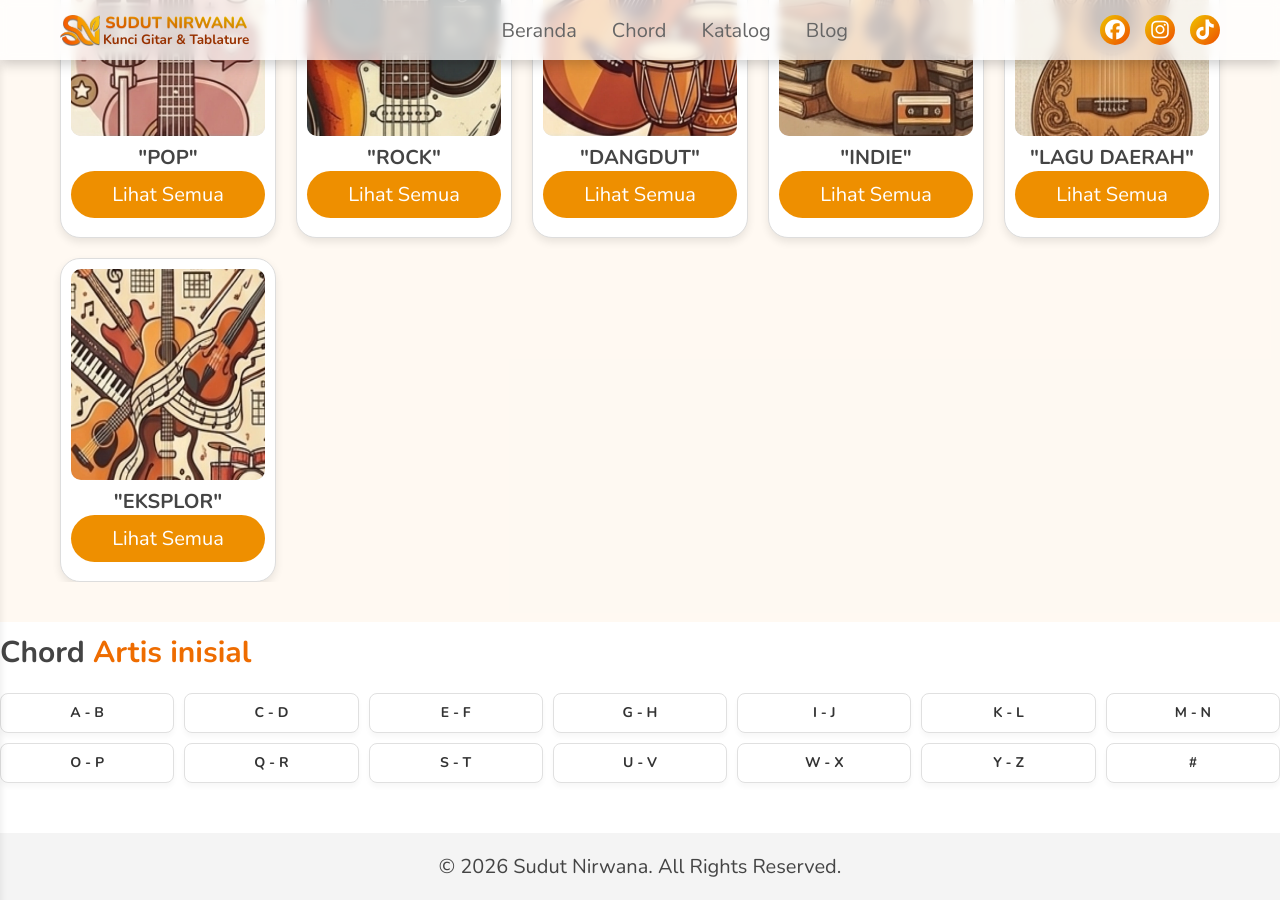
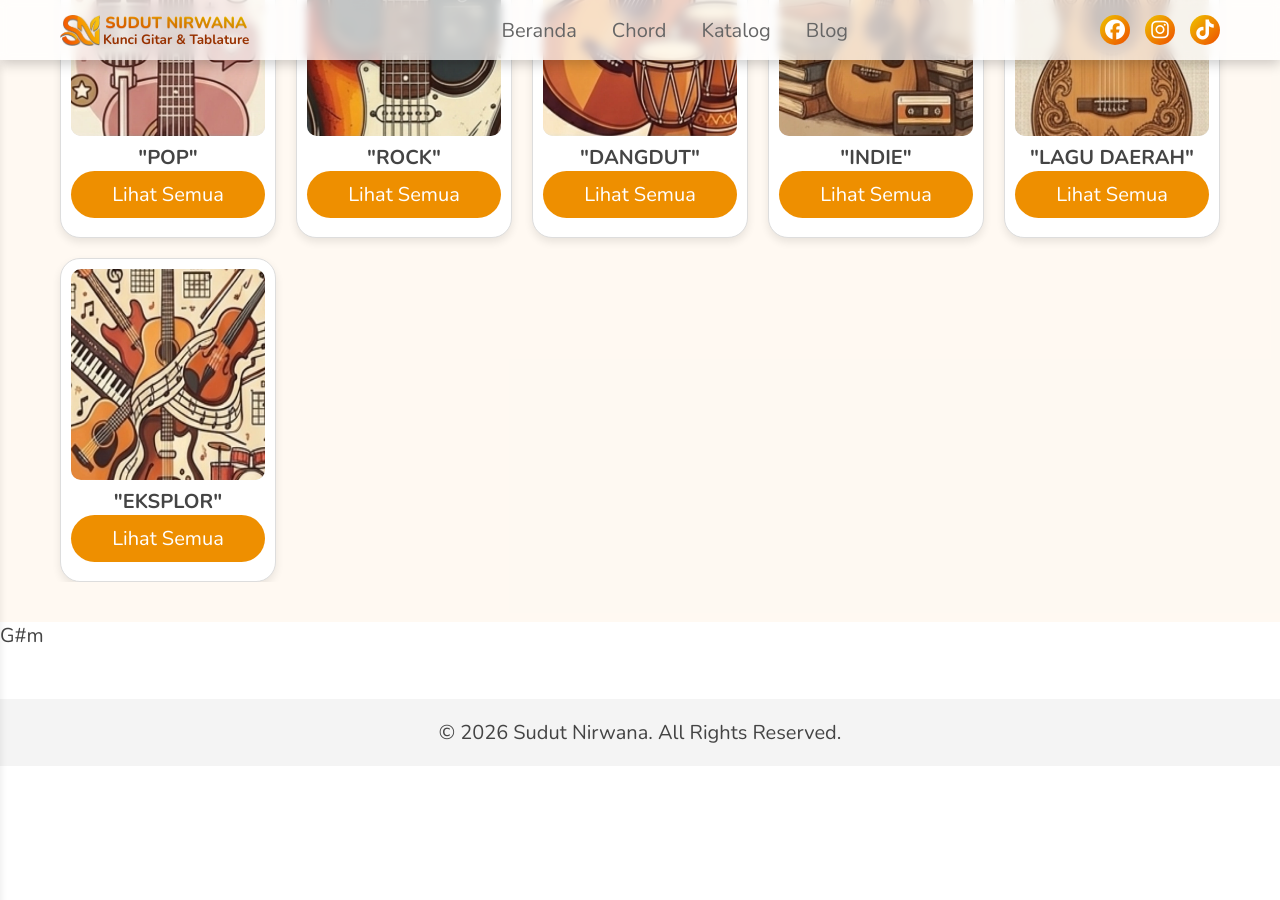
Before and after one commit to sudut-nirwana/sudut-nirwana-main, a Jekyll site: the page built from index.html, in a window 1280 px wide and 900 px high, scrolled down 1674 px. Built offline with Jekyll 4.4.1, drawn with Linux system fonts in a browser that asks for light colours; after the commit the page ends 2440 px from its top, so only the background shows below that.

Commit message:
Update default.html

```diff
--- a/_layouts/default.html
+++ b/_layouts/default.html
@@ -41,7 +41,7 @@
     <main id="main-content">
         {{ content }}
     </main>
-    {% include inisial-artis.html %}
+    {% include chord-viewer.html %}
 
     {% include footer.html %}
 
```
